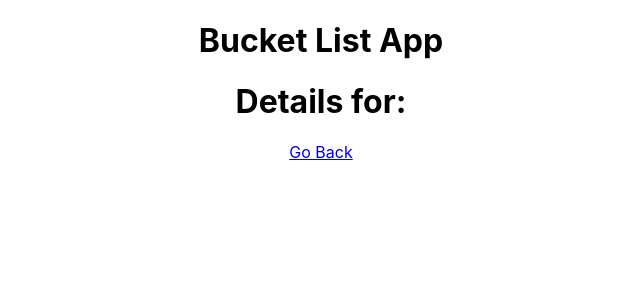
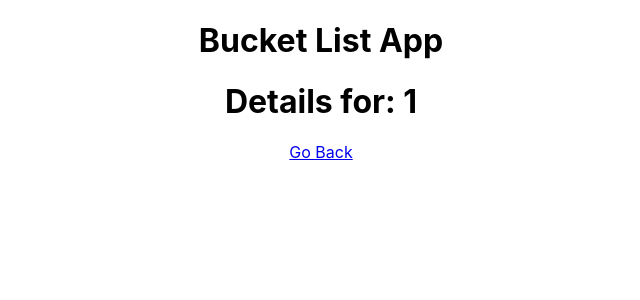
Before and after one commit to adaruiz93/BucketList-FrontEnd, a React (Create React App) app: page /blist/1 in a window 1280 px wide. Shown: the top 300 px of the page, without its empty margins (319-959 px from the left). Built offline with nearby package versions, Linux system fonts and the light colour scheme; no server answers.

Commit message:
ediForm ran into error

```diff
--- a/src/component/BucketList.js
+++ b/src/component/BucketList.js
@@ -19,6 +19,7 @@ export default function BucketList(){
 
   return (
     <>
+      <table>
         <thead>
             <tr>
               <th>name</th>
@@ -28,7 +29,6 @@ export default function BucketList(){
               <th>$$</th>
             </tr>
         </thead>
-      <table>
         <tbody>{buckets && buckets.map(bucket => (
           <tr key={bucket._id}>
             <td>{bucket.name}</td>
--- a/src/component/Details.js
+++ b/src/component/Details.js
@@ -3,7 +3,7 @@ import {Link} from 'react-router-dom'
 
 export default function Details(props){
   console.log(props);
-  const currentId = props.match.params.currentId
+  const currentId = props.match.params.id
   const [bucket, setBucket] = useState({})
   const [loading, setLoading]= useState(true)
   console.log(bucket);
--- a/src/component/EditForm.js
+++ b/src/component/EditForm.js
@@ -28,6 +28,9 @@ const EditForm = (props) => {
 
     const handleSubmit = async (event) => {
       event.preventDefault()
+      const { name, location, activity, friends, costs } = editInput
+      const bucketData = { name, location, activity, friends, costs }
+      updateBucket(editInput._id, bucketData)
     }
 
     const getBucket = async () => {
@@ -50,7 +53,7 @@ const EditForm = (props) => {
     <div>
       <h1>Edit Bucket List</h1>
       { loading ? <h3>Loading...</h3> :
-      <form>
+      <form onSubmit={handleSubmit}>
         <div>
           <label htmlFor="">Name</label>
            <input type="text" value={editInput.name} onChange={handleChange} />
```
Also changed, not shown: src/App.js (+0 -8 lines). Lines whose indentation alone changed are shown as unchanged.
